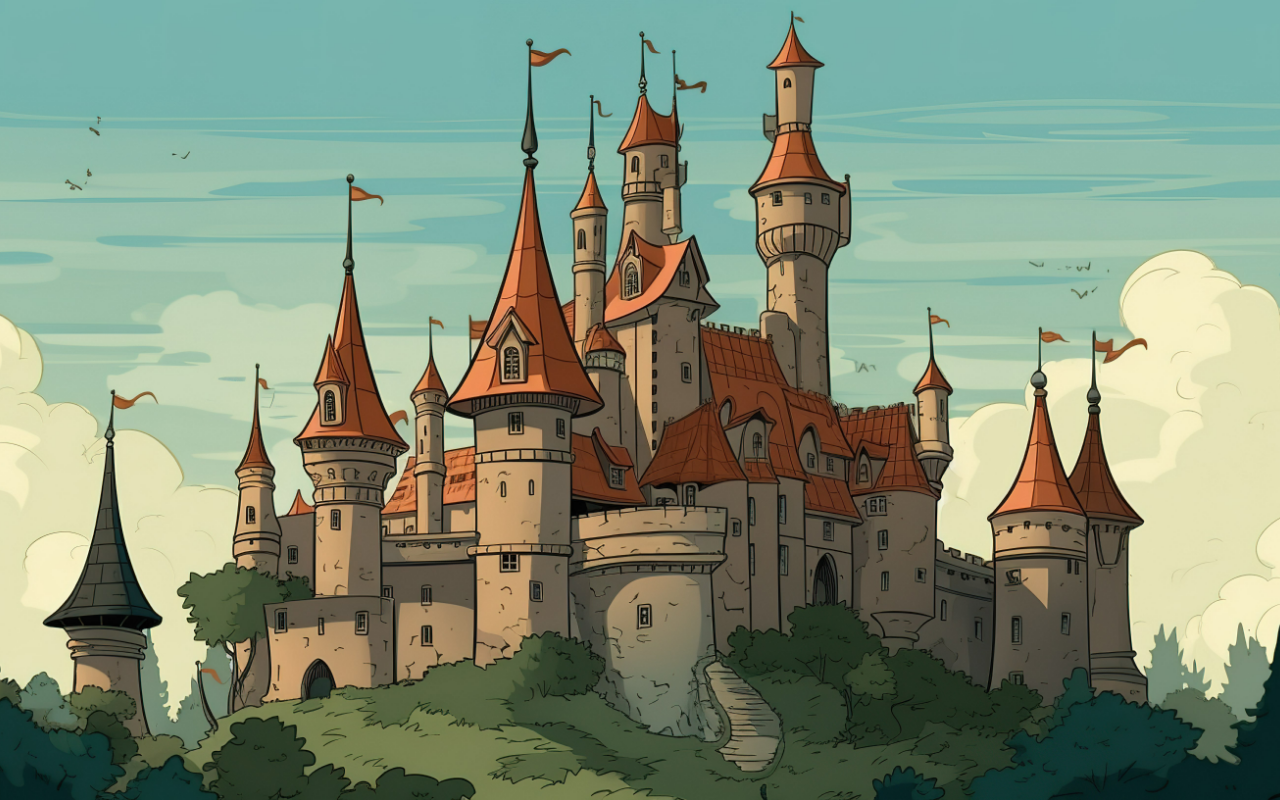
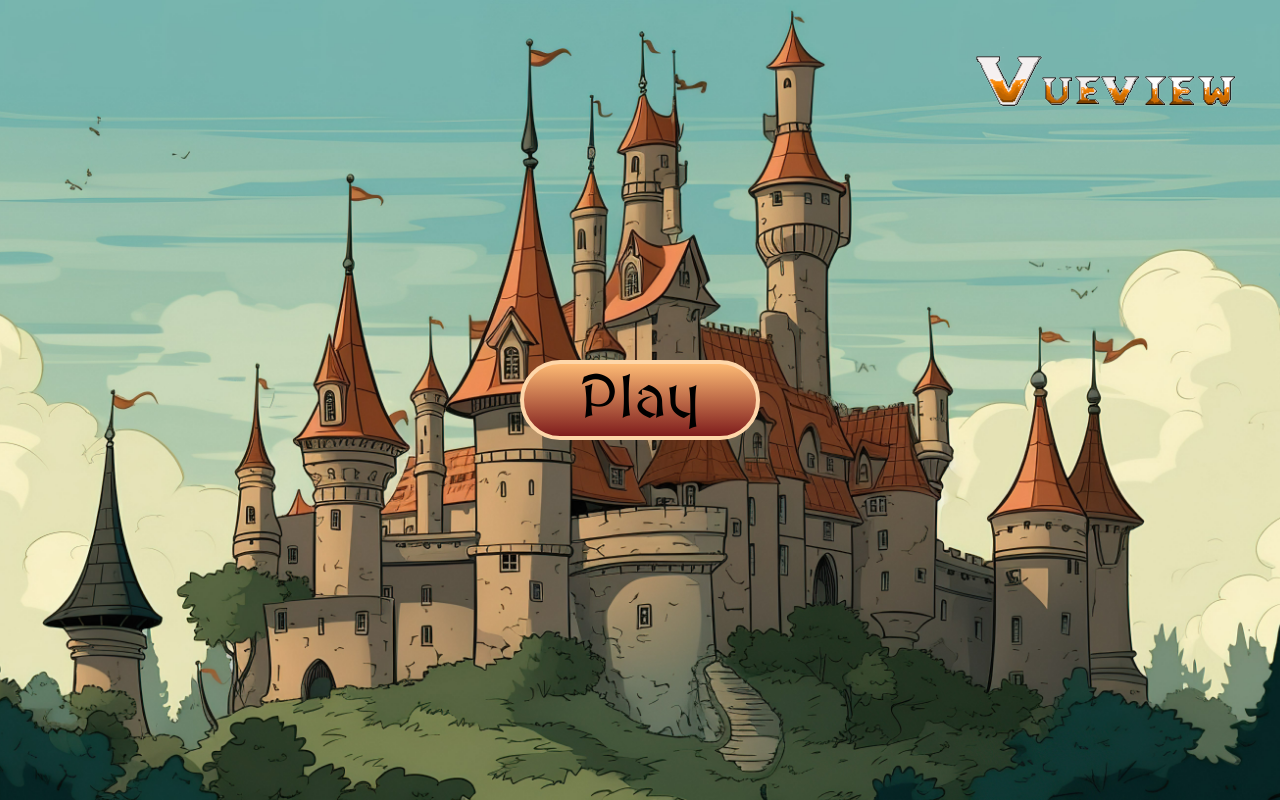
Before and after one commit to SleepyLe0/PROJECT2-SEC-1-VueView, a Vue app: page / in a window 1280 px wide. Built offline with nearby package versions, Linux system fonts and the light colour scheme.

Commit message:
Edit welcome

```diff
--- a/src/components/inventory/Test.vue
+++ b/src/components/inventory/Test.vue
@@ -3,9 +3,7 @@
 </script>
 
 <template>
-    <div>
 
-    </div>
 </template>
 
 <style scoped>
--- a/src/components/pages/Home.vue
+++ b/src/components/pages/Home.vue
@@ -4,10 +4,10 @@
 
 <template>
     <div>
-
+<h1>sdkfjsladkjflksdjfklds</h1>
     </div>
 </template>
 
 <style scoped>
 
-</style>
+</style>ฤ
--- a/src/components/pages/Welcome.vue
+++ b/src/components/pages/Welcome.vue
@@ -1,10 +1,14 @@
 <script setup>
-
+import { RouterView } from 'vue-router'
 </script>
 
 <template>
-    <div>
-
+    <div class="text-black flex h-screen justify-center items-center text-6xl rounded-lg  ">
+        <img src="/Common/Logo.png" alt="logo" class="absolute top-[3vh] right-[3vh] px-[1.25vh] py-[.125vh]">
+        <div class=" flex justify-center items-center rounded-full w-[30vh] h-[10vh] bg-gradient-to-t from-red-900 to-orange-300  border-4 border-orange-200  ">
+            <router-link to="/login">Play</router-link>
+        </div>
+        <RouterView/>
     </div>
 </template>
 
```
Also changed, not shown: src/components/common/CardCharacters.vue (added, +11 -0 lines).
